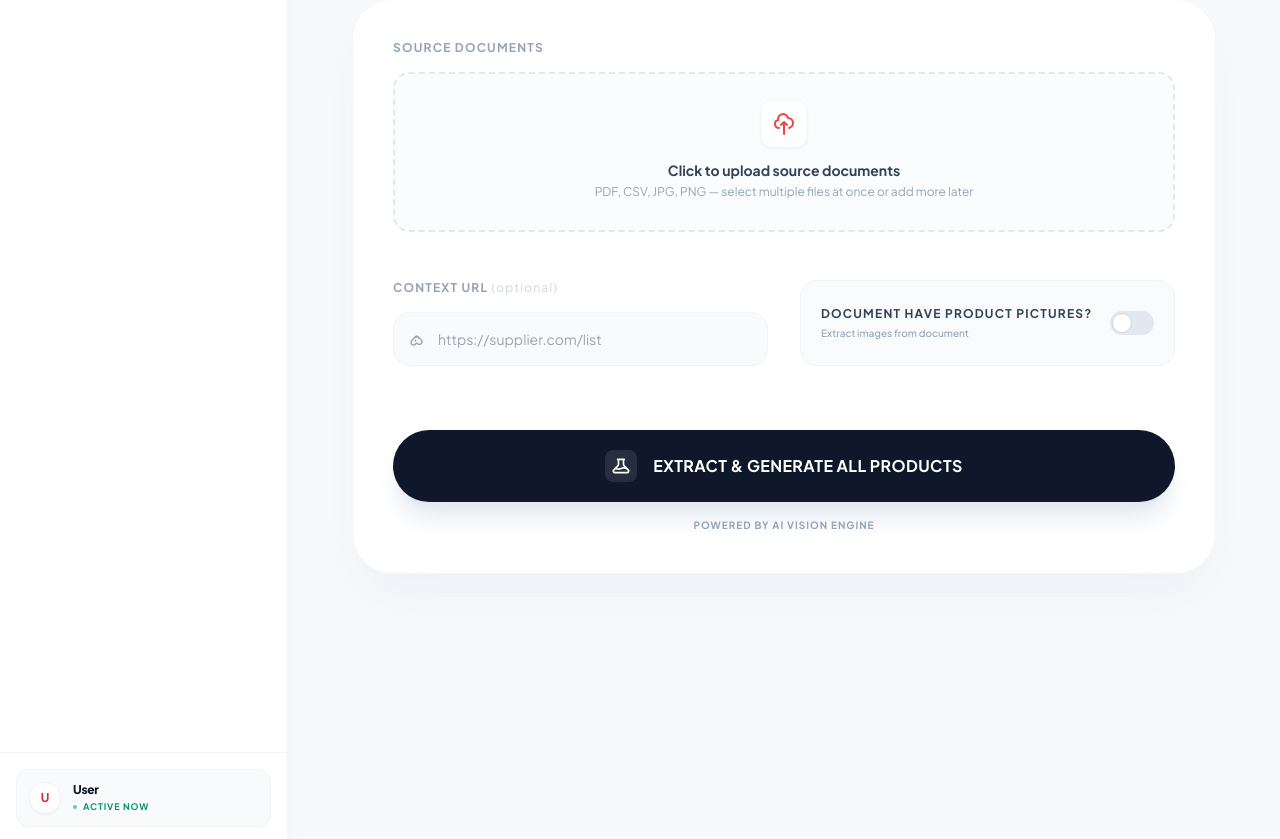
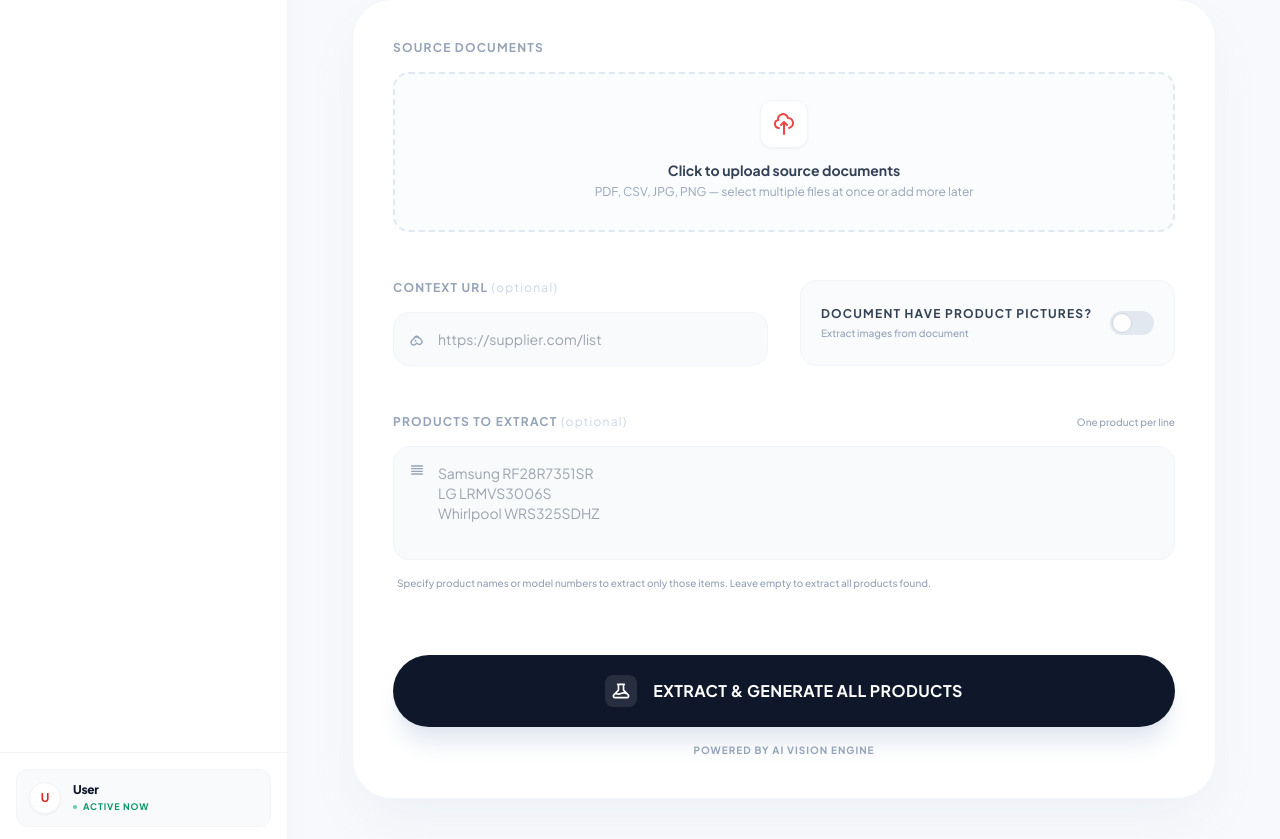
Before and after one commit to Arokium007/Production-Documentation-System-, a Flask app: page /create_bulk in a window 1280 px wide. Shown: the part 245-1084 px from the top of the page. Run offline with Flask 3, Linux system fonts and the light colour scheme; some libraries are stand-ins or nearby versions.

Commit message:
feat: add product filter field to bulk upload for selective extraction

```diff
--- a/app.py
+++ b/app.py
@@ -472,8 +472,11 @@ def create_bulk():
         supplier_url = request.form.get('supplier_url')
         ai_files = request.files.getlist('ai_document')
 
-        # --- NEW: Capture toggle value ---
+        # --- Capture toggle value ---
         contains_images = request.form.get('contains_images') == 'on'
+
+        # --- Capture product filter (specific products to extract) ---
+        product_filter = request.form.get('product_filter', '').strip()
 
         # Save all uploaded files and collect their paths
         ai_filepaths = []
@@ -498,7 +501,7 @@ def create_bulk():
                 site_data = scrape_url_data(supplier_url)
 
             try:
-                products_list = generate_bulk_pis_data(ai_filepaths, site_data)
+                products_list = generate_bulk_pis_data(ai_filepaths, site_data, product_filter=product_filter)
                 total_items = len(products_list)
 
                 # Yield the list of product names to the frontend early
--- a/templates/create_bulk.html
+++ b/templates/create_bulk.html
@@ -96,6 +96,31 @@
                         </div>
                     </label>
                 </div>
+            </div>
+
+            <!-- 3. PRODUCT FILTER SECTION -->
+            <div class="space-y-4 pt-2">
+                <div class="flex items-center justify-between">
+                    <label class="block text-xs font-bold text-slate-400 uppercase tracking-widest">
+                        Products to Extract <span class="text-slate-300 font-normal lowercase">(Optional)</span>
+                    </label>
+                    <span class="text-[10px] text-slate-400 font-medium">One product per line</span>
+                </div>
+                <div class="relative">
+                    <div class="absolute top-4 left-0 pl-4 flex items-start pointer-events-none text-slate-400">
+                        <svg class="w-4 h-4" fill="none" stroke="currentColor" viewBox="0 0 24 24">
+                            <path stroke-linecap="round" stroke-linejoin="round" stroke-width="2"
+                                d="M4 6h16M4 10h16M4 14h16M4 18h16" />
+                        </svg>
+                    </div>
+                    <textarea name="product_filter" rows="4"
+                        placeholder="Samsung RF28R7351SR&#10;LG LRMVS3006S&#10;Whirlpool WRS325SDHZ"
+                        class="block w-full pl-11 pr-4 py-4 bg-slate-50 border border-slate-100 rounded-2xl focus:bg-white focus:ring-4 focus:ring-red-500/5 focus:border-red-400 outline-none transition-all text-sm resize-none"></textarea>
+                </div>
+                <p class="text-[10px] text-slate-400 font-medium pl-1">
+                    Specify product names or model numbers to extract only those items. Leave empty to extract all
+                    products found.
+                </p>
             </div>
 
             <!-- ACTION BUTTON -->
```
Also changed, not shown: utils/ai_generation.py (+18 -2 lines).
